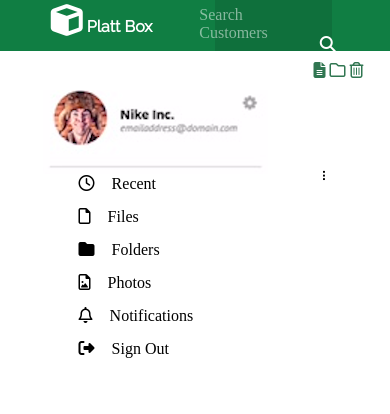
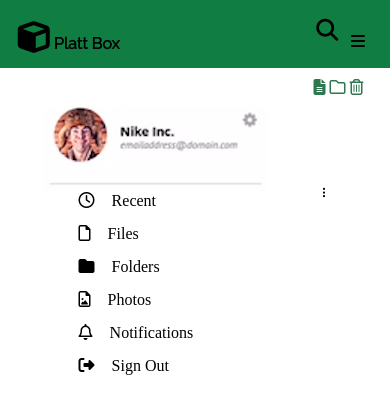
Before and after one commit to dindrala/plattbox, a website: page index.html in a window 390 px wide. Drawn offline with nearby package versions, Linux system fonts and the light colour scheme; some packages are replaced by stand-ins of ours; a script that the page names is missing.

Commit message:
top green part of header matches wireframe

```diff
--- a/css/main.css
+++ b/css/main.css
@@ -145,6 +145,9 @@
   opacity: 0;
 }
 
+
+
+
 /*Styling for the jQuery-upload-file*/
 
 b {
@@ -191,3 +194,83 @@
   display: inline-block;
   border: .5px solid #000000;
   padding: 2px 4px 4px 2px;
+}
+
+
+
+
+  /*Mobile iphone 6*/
+
+  @media (max-width: 400px) {
+
+    header {
+      background: #107E43;
+      max-width: 100%;
+      height: 8%;
+
+
+    }
+
+    body {
+      margin:auto;
+    }
+
+    .title {
+      margin-top: -69px;
+      display: block;
+      margin-right: 65%;
+
+
+    }
+
+    .fa-cube {
+      color:#000000;
+      margin-left:13%;
+      margin-top: 1%;
+    }
+
+    .plattBox {
+      font-family: 'Raleway', sans-serif;
+      color: #000000;
+     }
+
+
+    div.navSearchBar {
+    background-color: #107E43;
+    height: 100%;
+    width: 30%;
+    margin-left: 55%;
+
+    }
+
+    .navSearchBarText {
+      display: none;
+      }
+
+
+    .magnifyGlass {
+      color: #000000;
+      margin-top: 16%;
+      margin-left: 87%;
+      font-size: 22px;
+    }
+
+    .hamburger-icon {
+      color: #000000;
+      margin-left: 90%;
+      margin-top: -10.5%;
+    }
+
+
+
+
+
+
+
+
+
+
+
+
+
+}
--- a/index.html
+++ b/index.html
@@ -12,6 +12,8 @@
       <i class="fa fa-search magnifyGlass" aria-hidden="true"></i>
     </div>
     <div class="title"><h4 class="plattBox"><i class="fa fa-cube fa-2x" aria-hidden="true"></i> Platt Box</h4></div>
+    <div class="hamburger-icon"><i class="fa fa-bars" aria-hidden="true"></i></div>
+
   </header>
   <div class="uploadIconsDiv">
     <i class="fa fa-file-text uploadIcons" aria-hidden="true"></i>
@@ -68,7 +70,7 @@
     		fileName:"myfile"
     	});
     });
-  </script>
+    </script>
   <script src=js/jquery.uploadfile.js></script>
   <script src=js/jquery.uploadfile.min.js></script>
 </body>
```
Also changed, not shown: js/slideout.min.js (added, +8 -0 lines), 1 other file.
